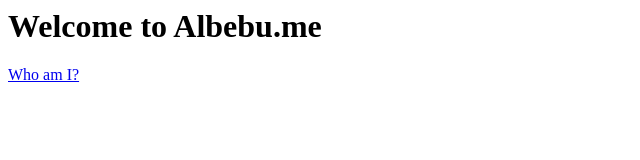
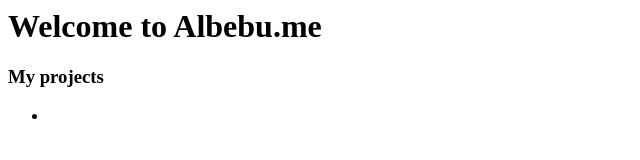
Before and after one commit to Albebu/Albebu.me, a plain HTML site: page index.html in a window 1280 px wide. Shown: the whole page, without its empty margins (0-640 px from the left). Drawn offline with Linux system fonts and the light colour scheme.

Commit message:
feat: Added Eva to the list of projects

```diff
--- a/index.html
+++ b/index.html
@@ -1,2 +1,6 @@
 <h1>Welcome to Albebu.me</h1>
-<a href="#whoami">Who am I?</a>
+
+<h3>My projects</h3>
+<ul>
+  <li><a href="https://eva.albebu.me"></a></li>
+</ul>
```
